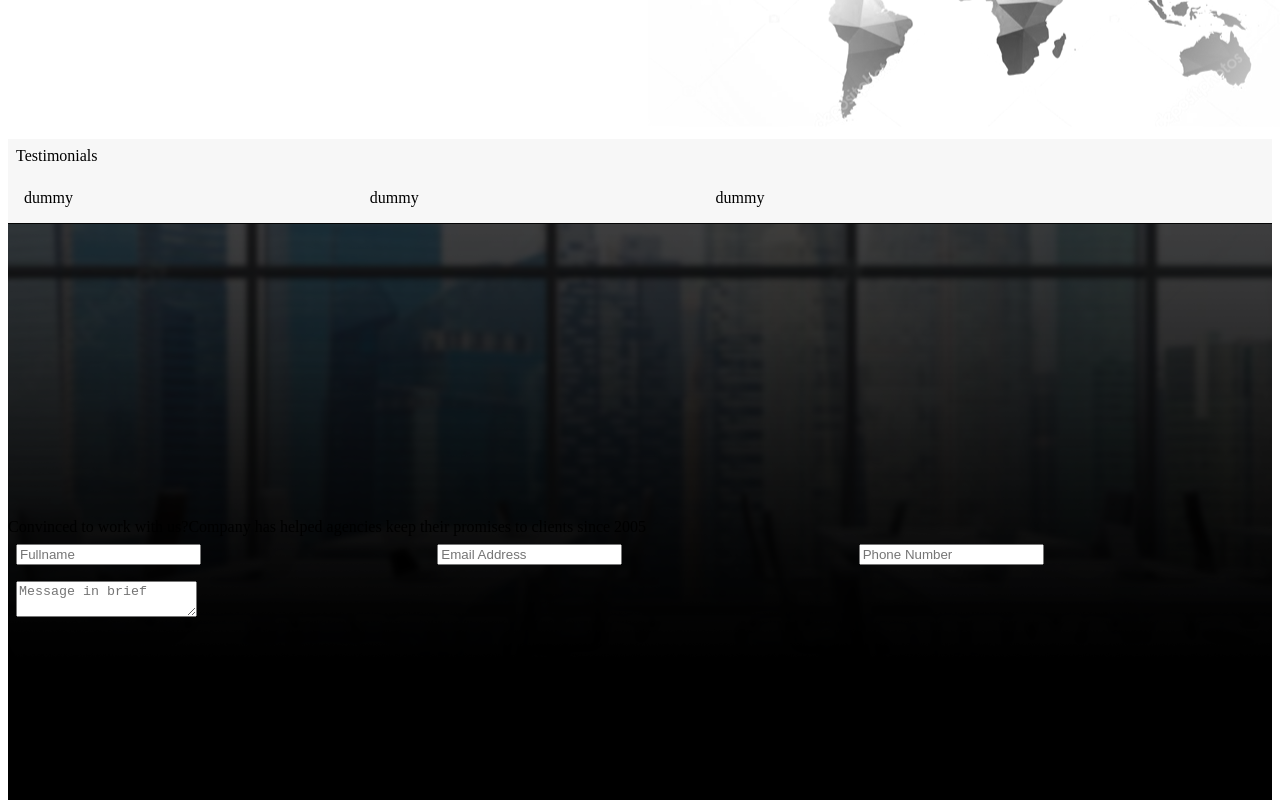
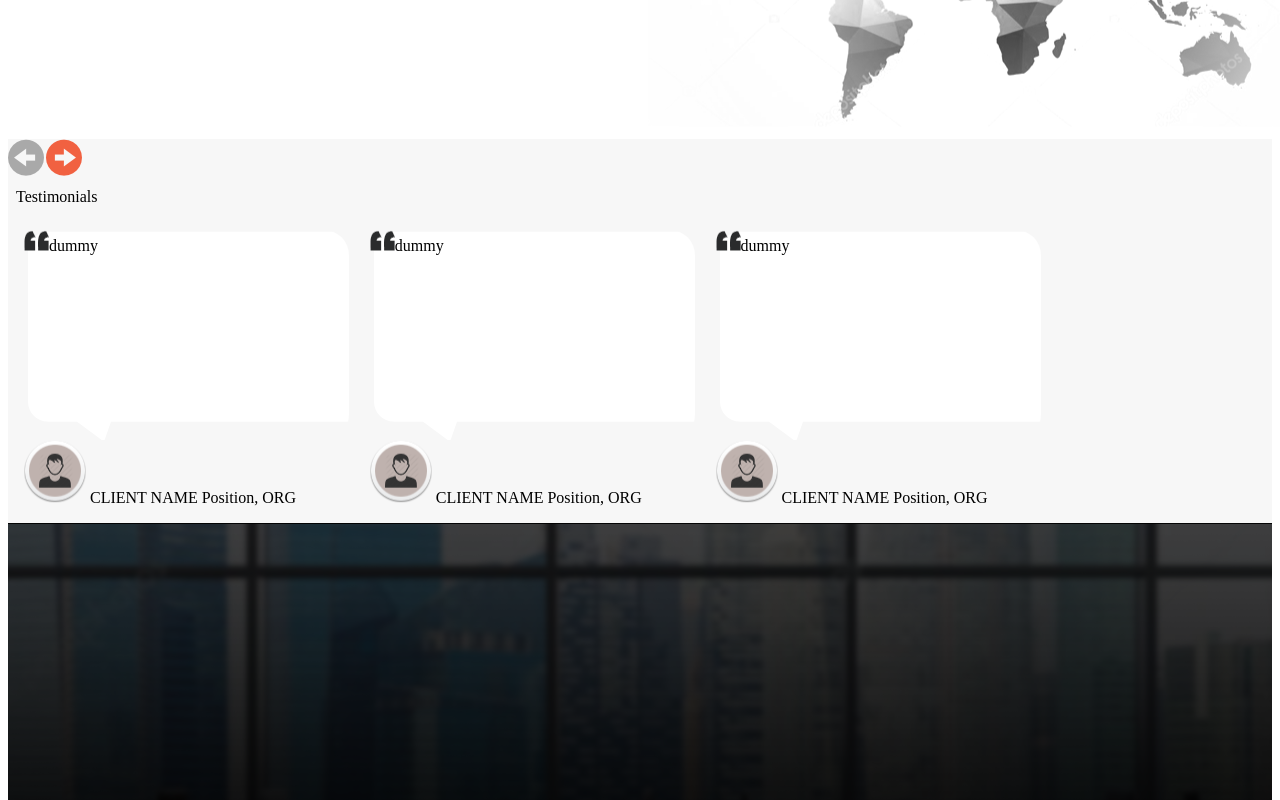
Before and after one commit to sshheye/axellerant, an Angular app: page / in a window 1280 px wide. Shown: the part 980-1780 px from the top of the page. Built offline with nearby package versions, Linux system fonts and the light colour scheme.

Commit message:
adjust testimonials

```diff
--- a/src/views/contact-us/contact-us.component.html
+++ b/src/views/contact-us/contact-us.component.html
@@ -18,4 +18,7 @@
       <textarea placeholder="Message in brief"></textarea>
     </div>
   </div>
+  <div class="ui-g">
+    <button class="btn btn-info btn-curved">Submit</button>
+  </div>
 </div>
--- a/src/views/testimonials/testimonials.component.html
+++ b/src/views/testimonials/testimonials.component.html
@@ -1,12 +1,41 @@
 <div class="container">
+  <img src="/assets/images/Shape8copy3.png" alt="" />
+  <img src="/assets/images/Shape8copy2.png" alt="" />
   <div class="ui-g">
     <div class="ui-g-12"><span>Testimonials</span></div>
   </div>
   <div class="ui-g">
     <div class="ui-g-10">
-      <div class="ui-g-4">dummy</div>
-      <div class="ui-g-4">dummy</div>
-      <div class="ui-g-4">dummy</div>
+      <div class="ui-g-4">
+        <div class="testimonial-item">
+          <div class="testimonial-card">
+            <img src="/assets/images/layer_20.png" />
+            <span class="testimonial-text">dummy</span>
+          </div>
+          <img src="/assets/images/Layer17.png" />
+          CLIENT NAME Position, ORG
+        </div>
+      </div>
+      <div class="ui-g-4">
+        <div class="testimonial-item">
+          <div class="testimonial-card">
+            <img src="/assets/images/layer_20.png" />
+            <span class="testimonial-text">dummy</span>
+          </div>
+          <img src="/assets/images/Layer17.png" />
+          CLIENT NAME Position, ORG
+        </div>
+      </div>
+      <div class="ui-g-4">
+        <div class="testimonial-item">
+          <div class="testimonial-card">
+            <img src="/assets/images/layer_20.png" />
+            <span class="testimonial-text">dummy</span>
+          </div>
+          <img src="/assets/images/Layer17.png" />
+          CLIENT NAME Position, ORG
+        </div>
+      </div>
     </div>
   </div>
 </div>
--- a/src/views/testimonials/testimonials.component.scss
+++ b/src/views/testimonials/testimonials.component.scss
@@ -1,3 +1,10 @@
 .container {
   background-color: #f7f7f7;
 }
+.testimonial-card {
+  width: 325px;
+  height: 210px;
+  background-repeat: no-repeat;
+  border-radius: 25px;
+  background-image: url("/assets/images/RoundedRectangle2.png");
+}
```
